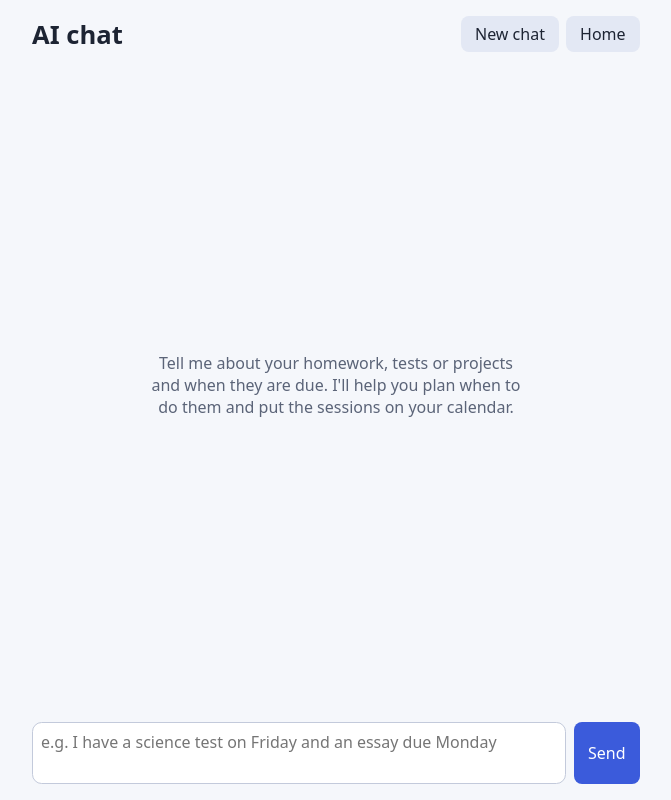
After one commit to jstinson83/classly, a web app: page /chat.html in a window 1280 px wide. The commit adds this page. Shown: the whole page, without its empty margins (304-975 px from the left). Run offline with its HTML, style and script files only (its server is not run), Linux system fonts and the light colour scheme; data that the repository does not hold is empty.

Commit message:
Add AI chat page that plans homework/study sessions onto the calendar
Co-Authored-By: Claude Sonnet 5.5 <noreply@anthropic.com>
Claude-Session: https://claude.ai/code/session_01VReAKq6u4LXPtpSGzs9sPC

```diff
--- a/backend/src/main/kotlin/com/classly/Application.kt
+++ b/backend/src/main/kotlin/com/classly/Application.kt
@@ -105,6 +105,7 @@ fun Application.module(
             }
         }
         cycleRoutes(gemini)
+        chatRoutes(gemini)
         staticResources("/", "static", index = "index.html")
     }
 }
--- a/backend/src/main/resources/static/app.js
+++ b/backend/src/main/resources/static/app.js
@@ -5,7 +5,7 @@ const pad = n => String(n).padStart(2, '0');
 const iso = d => `${d.getFullYear()}-${pad(d.getMonth() + 1)}-${pad(d.getDate())}`;
 const todayIso = () => iso(new Date());
 
-// Events are { id, date: 'YYYY-MM-DD', time: 'HH:MM' | '', title, kind?: 'class' | 'info', done?: boolean, source?: 'cycle' }.
+// Events are { id, date: 'YYYY-MM-DD', time: 'HH:MM' | '', title, kind?: 'class' | 'info', done?: boolean, source?: 'cycle' | 'chat' }.
 // Items from a weekly timetable get kind 'class'; 'info' marks a day label ("Day 3", "PD Day");
 // everything else is a to-do. Events with source 'cycle' are generated by cycle.js.
 // Stored in the browser for now; server-side storage is still undecided.
--- /dev/null
+++ b/backend/src/main/resources/static/chat.html
@@ -0,0 +1,49 @@
+<!doctype html>
+<html lang="en">
+<head>
+  <meta charset="utf-8">
+  <meta name="viewport" content="width=device-width, initial-scale=1">
+  <title>AI chat - Classly</title>
+  <style>
+    * { box-sizing: border-box; }
+    body { font-family: system-ui, sans-serif; margin: 0; background: #f5f7fb; color: #1d2433; }
+    main { max-width: 40rem; margin: 0 auto; height: 100dvh; display: flex; flex-direction: column; padding: 1rem; }
+    header { display: flex; align-items: center; justify-content: space-between; gap: .5rem; margin-bottom: .75rem; }
+    h1 { margin: 0; font-size: 1.6rem; }
+    .links { display: flex; gap: .4rem; }
+    a.nav, button.secondary { padding: .45rem .9rem; border-radius: .5rem; background: #e3e8f4; color: #1d2433;
+                              text-decoration: none; border: 0; font: inherit; cursor: pointer; }
+    button { font: inherit; padding: .45rem .9rem; border: 0; border-radius: .5rem; background: #3b5bdb; color: #fff; cursor: pointer; }
+    button:disabled { opacity: .6; cursor: default; }
+    #log { flex: 1; overflow-y: auto; display: flex; flex-direction: column; gap: .5rem; padding-bottom: .5rem; }
+    .msg { max-width: 85%; padding: .55rem .8rem; border-radius: .8rem; white-space: pre-wrap; overflow-wrap: anywhere; }
+    .msg.user { align-self: flex-end; background: #3b5bdb; color: #fff; border-bottom-right-radius: .2rem; }
+    .msg.assistant { align-self: flex-start; background: #fff; border-bottom-left-radius: .2rem; }
+    .msg.error { align-self: center; background: none; color: #c92a2a; }
+    .added { align-self: flex-start; max-width: 85%; background: #dbe4ff; color: #2b3f9e; border-radius: .6rem;
+             padding: .5rem .8rem; font-size: .9rem; }
+    .added ul { margin: .3rem 0; padding-left: 1.1rem; }
+    .added button { padding: .2rem .6rem; font-size: .85rem; }
+    .hint { color: #5b6478; text-align: center; margin: auto; max-width: 24rem; }
+    form { display: flex; gap: .5rem; padding-top: .5rem; }
+    textarea { flex: 1; font: inherit; padding: .5rem; border: 1px solid #c3cadb; border-radius: .6rem; resize: none; }
+  </style>
+</head>
+<body>
+  <main>
+    <header>
+      <h1>AI chat</h1>
+      <div class="links">
+        <button class="secondary" id="new">New chat</button>
+        <a class="nav" href="/">Home</a>
+      </div>
+    </header>
+    <div id="log"></div>
+    <form id="form">
+      <textarea id="input" rows="2" placeholder="e.g. I have a science test on Friday and an essay due Monday" required></textarea>
+      <button id="send" type="submit">Send</button>
+    </form>
+  </main>
+  <script src="/chat.js"></script>
+</body>
+</html>
--- /dev/null
+++ b/backend/src/main/resources/static/chat.js
@@ -0,0 +1,118 @@
+// AI chat planner: talks to /api/chat, and writes the study/homework blocks it plans to the calendar
+// (events in localStorage, source 'chat'). The conversation is kept in localStorage too.
+const CHAT_KEY = 'classly.chat';
+const EVENTS_KEY = 'classly.events';
+const PLAN_DAYS = 45;
+
+const el = id => document.getElementById(id);
+const make = (tag, props = {}) => Object.assign(document.createElement(tag), props);
+const pad = n => String(n).padStart(2, '0');
+const iso = d => `${d.getFullYear()}-${pad(d.getMonth() + 1)}-${pad(d.getDate())}`;
+const read = (key, fallback) => { try { return JSON.parse(localStorage.getItem(key)) ?? fallback; } catch { return fallback; } };
+
+// chat = [{ role: 'user' | 'assistant' | 'error', text, added?: [{ title, date, time }], batch?: string }]
+let chat = read(CHAT_KEY, []);
+const log = el('log');
+const input = el('input');
+const send = el('send');
+
+const saveChat = () => localStorage.setItem(CHAT_KEY, JSON.stringify(chat));
+const loadEvents = () => read(EVENTS_KEY, []);
+const dateLabel = date => {
+  const [y, m, d] = date.split('-').map(Number);
+  return new Date(y, m - 1, d).toLocaleDateString(undefined, { weekday: 'short', month: 'short', day: 'numeric' });
+};
+
+function render() {
+  if (!chat.length) {
+    log.replaceChildren(make('p', { className: 'hint',
+      textContent: 'Tell me about your homework, tests or projects and when they are due. I\'ll help you plan when to do them and put the sessions on your calendar.' }));
+    return;
+  }
+  log.replaceChildren(...chat.flatMap(m => {
+    const out = [make('div', { className: 'msg ' + m.role, textContent: m.text })];
+    if (m.added?.length) {
+      const box = make('div', { className: 'added' });
+      box.append(make('strong', { textContent: m.undone ? 'Removed from calendar' : 'Added to calendar' }));
+      const list = make('ul');
+      m.added.forEach(e => list.append(make('li', { textContent: `${dateLabel(e.date)}${e.time ? ' ' + e.time : ''} — ${e.title}` })));
+      box.append(list);
+      if (!m.undone) {
+        const undo = make('button', { className: 'secondary', textContent: 'Undo' });
+        undo.addEventListener('click', () => {
+          localStorage.setItem(EVENTS_KEY, JSON.stringify(loadEvents().filter(e => e.batch !== m.batch)));
+          m.undone = true;
+          saveChat();
+          render();
+        });
+        box.append(undo);
+      }
+      out.push(box);
+    }
+    return out;
+  }));
+  log.scrollTop = log.scrollHeight;
+}
+
+// Upcoming non-class items, so the AI can plan around them (classes are left out: school hours are assumed).
+function upcomingCalendar() {
+  const from = iso(new Date());
+  const to = iso(new Date(Date.now() + PLAN_DAYS * 864e5));
+  return loadEvents().filter(e => e.date >= from && e.date <= to && e.kind !== 'class')
+    .map(e => ({ date: e.date, time: e.time || '', title: e.title }));
+}
+
+async function sendMessage(text) {
+  chat.push({ role: 'user', text });
+  saveChat();
+  render();
+  send.disabled = true;
+  const thinking = make('div', { className: 'msg assistant', textContent: 'Thinking…' });
+  log.append(thinking);
+  log.scrollTop = log.scrollHeight;
+  try {
+    const res = await fetch('/api/chat', {
+      method: 'POST',
+      headers: { 'Content-Type': 'application/json' },
+      body: JSON.stringify({
+        messages: chat.filter(m => m.role !== 'error').map(m => ({ role: m.role, text: m.text })),
+        today: iso(new Date()),
+        calendar: upcomingCalendar(),
+      }),
+    });
+    const body = await res.json();
+    if (!res.ok) throw new Error(body.error || 'Chat failed');
+    const reply = { role: 'assistant', text: body.reply };
+    if (body.events.length) {
+      reply.batch = crypto.randomUUID();
+      reply.added = body.events;
+      localStorage.setItem(EVENTS_KEY, JSON.stringify(loadEvents().concat(
+        body.events.map(e => ({ id: crypto.randomUUID(), date: e.date, time: e.time, title: e.title, source: 'chat', batch: reply.batch })))));
+    }
+    chat.push(reply);
+  } catch (e) {
+    chat.push({ role: 'error', text: e.message + ' — your message was kept, try sending again.' });
+  } finally {
+    send.disabled = false;
+    saveChat();
+    render();
+  }
+}
+
+el('form').addEventListener('submit', ev => {
+  ev.preventDefault();
+  const text = input.value.trim();
+  if (!text || send.disabled) return;
+  input.value = '';
+  sendMessage(text);
+});
+input.addEventListener('keydown', ev => {
+  if (ev.key === 'Enter' && !ev.shiftKey) { ev.preventDefault(); el('form').requestSubmit(); }
+});
+el('new').addEventListener('click', () => {
+  if (chat.length && !confirm('Start a new chat? Sessions already added to the calendar stay there.')) return;
+  chat = [];
+  saveChat();
+  render();
+});
+render();
--- a/backend/src/main/resources/static/index.html
+++ b/backend/src/main/resources/static/index.html
@@ -28,6 +28,7 @@
     <header>
       <h1>Classly</h1>
       <div class="links">
+        <a class="nav" href="/chat.html">AI chat</a>
         <a class="nav" href="/schedule.html">Schedule page</a>
         <a class="nav" href="/calendar.html">Calendar page</a>
       </div>
```
Also changed, not shown: backend/src/main/kotlin/com/classly/Chat.kt (added, +94 -0 lines), backend/src/main/kotlin/com/classly/GeminiClient.kt (+12 -0 lines), .claude/context.md, 2 other files.
